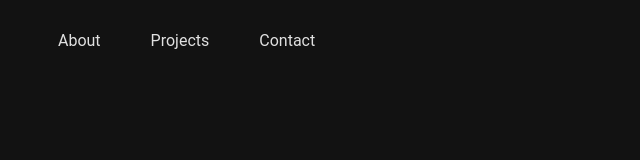
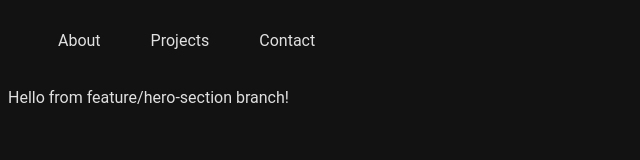
Before and after one commit to PauliMaenpaa/portfolio, a plain HTML site: page index.html in a window 1280 px wide. Shown: the whole page, without its empty margins (0-640 px from the left). Drawn offline with Linux system fonts and the light colour scheme.

Commit message:
test new branch feature/hero-section

```diff
--- a/index.html
+++ b/index.html
@@ -15,5 +15,8 @@
         <li><p>Contact</p></li>
       </ul>
     </nav>
+    <main>
+      <p>Hello from feature/hero-section branch!</p>
+    </main>
   </body>
 </html>
```
